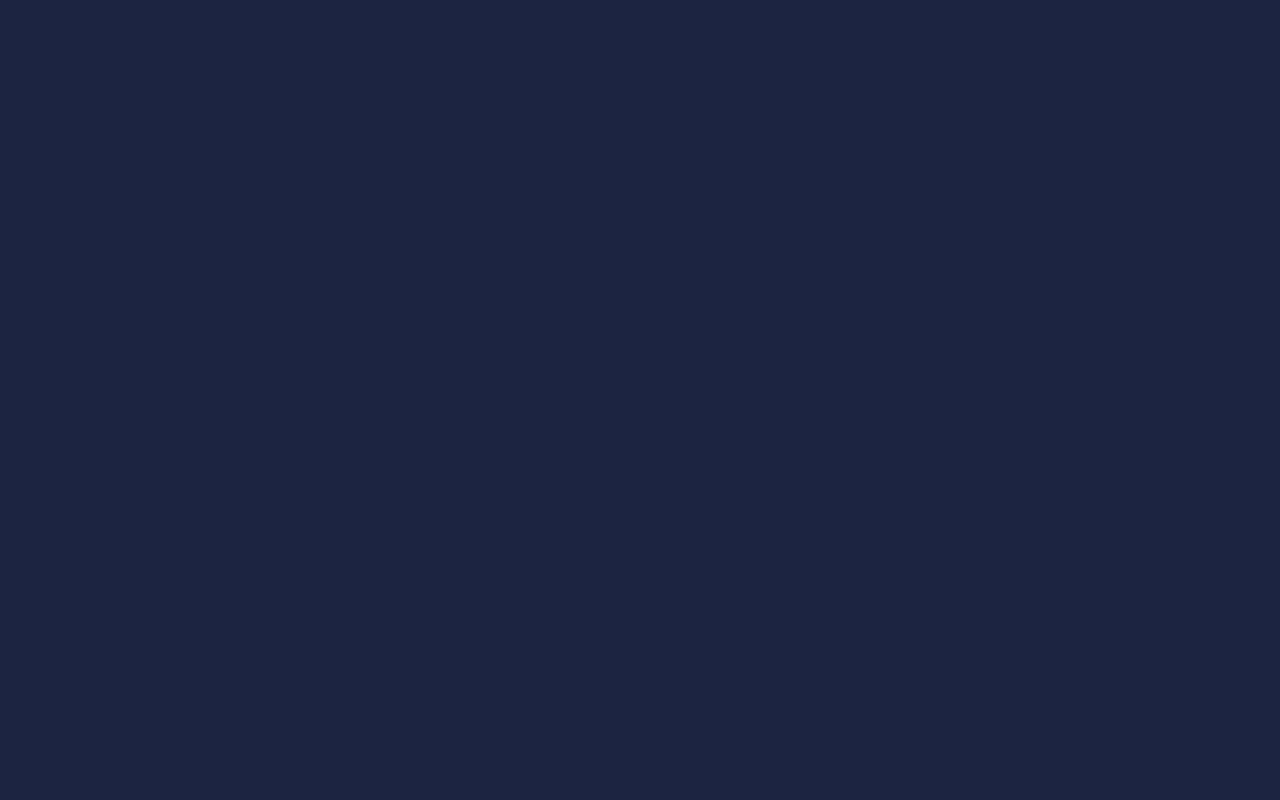
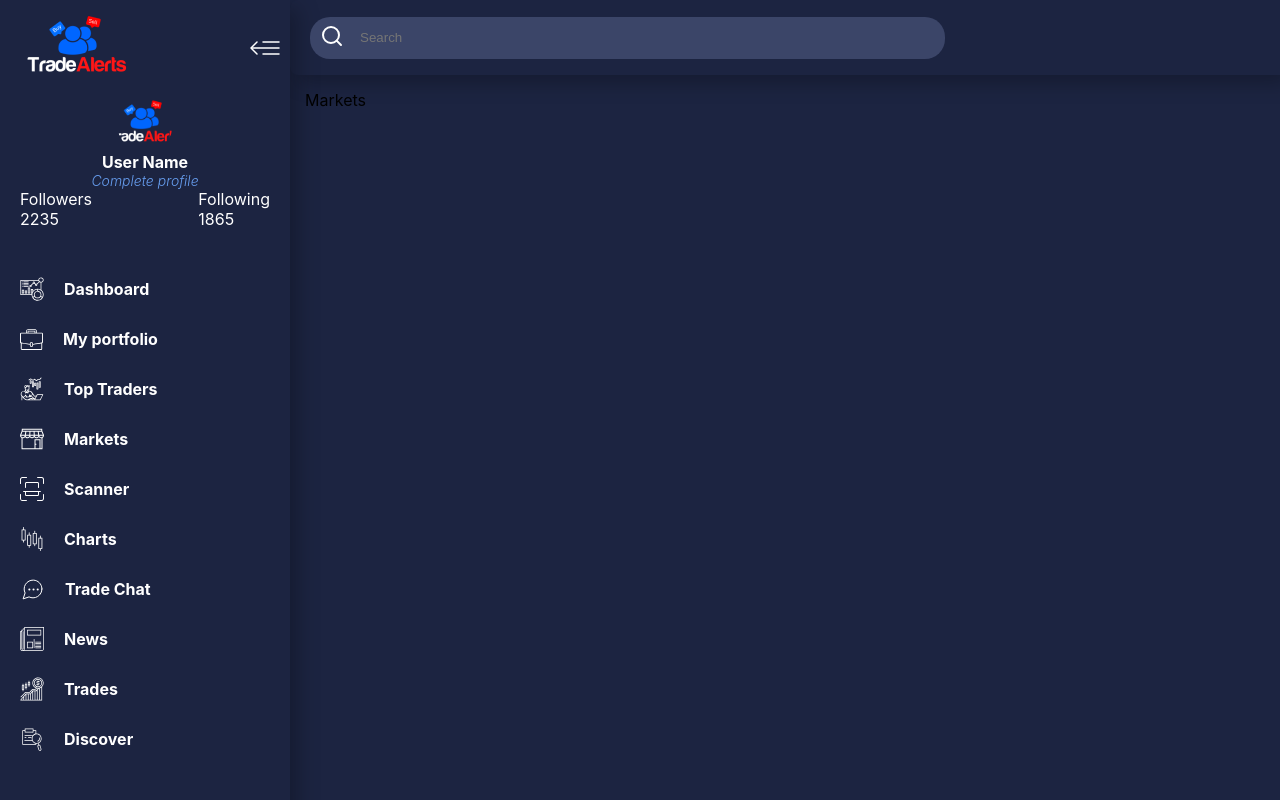
Before and after one commit to Arthur7711/trading_platform, a React (Create React App) app: page /market in a window 1280 px wide. Before the commit this address had no page. Shown: the top 800 px of the page. Built offline with nearby package versions, Linux system fonts and the light colour scheme.

Commit message:
feat:(creating market page)

```diff
--- a/src/App.js
+++ b/src/App.js
@@ -1,6 +1,7 @@
 import { BrowserRouter, Route, Routes } from "react-router-dom";
 import Dashboard from "./pages/dashboard/Dashboard";
 import Login from "./pages/login/Login";
+import Markets from "./pages/market/Markets";
 import Myportfolio from "./pages/myPortfolio/MyPortfolio";
 import Openpage from "./pages/openPage/OpenPage";
 import Register from "./pages/register/Register";
@@ -16,6 +17,7 @@ function App() {
         <Route path="/dashboard" element={<Dashboard />} />
         <Route path="/portfolio" element={<Myportfolio />} />
         <Route path="/top" element={<Toptraders />} />
+        <Route path="/market" element={<Markets />} />
       </Routes>
     </BrowserRouter>
   );
--- /dev/null
+++ b/src/pages/market/Markets.jsx
@@ -0,0 +1,13 @@
+import React from 'react';
+import Main from '../../components/main/Main';
+import styles from './Markets.module.css'
+
+const Markets = () => {
+    return (
+        <Main>
+            Markets
+        </Main>
+    );
+}
+
+export default Markets;
```
Also changed, not shown: src/pages/market/Markets.module.css (added).
